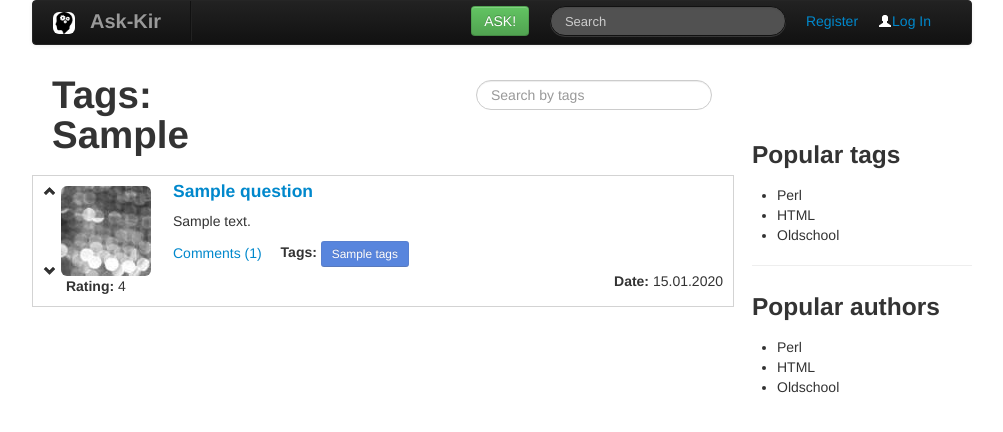
After one commit to kirill-m/web-dz, a Django app: template templates/tags.html in a window 1280 px wide. The commit adds this page. Shown: the top 432 px of the page, without its empty margins (138-1141 px from the left). Run offline with Django 3.2, Linux system fonts and the light colour scheme; the template is opened without the code that fills it: most values are stand-ins (such as "Sample title", 1, 10 or a date in 2020); some libraries are stand-ins or nearby versions.

Commit message:
dz3. tags added

```diff
--- a/ask_kir/urls.py
+++ b/ask_kir/urls.py
@@ -1,7 +1,7 @@
 # -*- coding: utf-8 -*-
 from django.conf.urls import patterns, include, url
 from django.contrib import admin
-from hello_django.views import index, register, hello_world, login, ask, test, question, add
+from hello_django.views import index, register, hello_world, login, ask, test, question, add, tags
 
 urlpatterns = patterns('',
     # Examples:
@@ -17,4 +17,5 @@
     url(r'^question/(?P<pk>[0-9]+)?/?$', question, name='question'),
     url(r'^test/$', test, name='test'),
     url(r'^add/$', add, name='add'),
+    url(r'^tags/(P<tag>)?$', tags, name='tags'),
 )
--- a/templates/base.html
+++ b/templates/base.html
@@ -2,6 +2,7 @@
 <html>
   <head>
     <title>Ask_Kir</title>
+    <link rel="shortcut icon" type="image/x-icon" href="/media/mind.png" />
     <meta name="viewport" content="width=device-width, initial-scale=1.0">
     <script src="http://code.jquery.com/jquery.js"></script>
     <script scr="http://ask-kir.ru/bootstrap/js/bootstrap.js"></script>
@@ -13,10 +14,10 @@
 	   <div class="navbar navbar-inverse">
 	     <div class="navbar-inner">
      	       <div class="container">
-                 <a class="brand" href="http://ask-kir.ru"><strong>Ask-Kir</strong></a>
+                 <a class="brand" href="http://ask-kir.ru"><img class="img-rounded" src="/media/mind.png" style="width:22px; height:22px; background-color:white;"/><strong style="margin-left:15px;">Ask-Kir</strong></a>
     		 <ul class="nav">
       		 <li class="divider-vertical"></li>
-		 <a class="btn btn-success" style="margin-left: 300px;" href="/ask">ASK!</a>
+		 <a class="btn btn-success" style="margin-left: 270px;" href="/ask">ASK!</a>
       		 </ul>
   		  <form class="navbar-search pull-right">
   		    <input type="text" class="search-query" placeholder="Search">
--- a/templates/index2.html
+++ b/templates/index2.html
@@ -26,7 +26,7 @@
                        <a class="question__comment" href="{% url "question" question.id %}">Comments ({{ question.answer_set.count  }})</a>
 		       <span class="question__tags-title"><b>Tags:</b></span>
 			{% for tags in question.tags_set.all %}
-			<a class="question__tags btn btn-primary btn-small disabled" href="#">{{ tags }}</a>
+			<a class="question__tags btn btn-primary btn-small disabled" href="{% url "tags" %}?tag={{ tags  }}">{{ tags }}</a>
 			{% endfor %}
 			<span class="question__date"><b>Date: </b>{{ question.created|date:"d.m.Y" }}</span>
                      </div>
--- a/templates/question.html
+++ b/templates/question.html
@@ -13,7 +13,7 @@
                       <div class="well"><p class="question__text">{{ question.text  }}</p></div>
                        <span class="question__tags-title"><b>Tags:</b></span>
 			 {% for tags in question.tags_set.all %}
-                        <a class="question__tags btn btn-primary btn-small disabled" href="#">{{ tags  }}</a>
+                        <a class="question__tags btn btn-primary btn-small disabled" href="{% url "tags" %}?tag={{ tags  }}">{{ tags  }}</a>
 			{% endfor %}
                         <span class="question__date"><b>Date: </b>{{ question.created|date:"d.m.Y" }}</span>
                      </div>
@@ -26,7 +26,7 @@
                         <a class="rateup" href="#"><i class="icon-chevron-up"></i></a>
                         <img src="/media/std_avatar_90-90.jpg" class="img-rounded">
                         <a class="ratedown1" href="#"><i class="icon-chevron-down"></i></a>
-                        <span class="rating"><b>Rating: </b>{{ answer.rating  }}</span>
+                        <span class="rating"><b>Rating: </b>{{ answer.rating }}</span>
                      </div>
                      <div class="answer__right">
                        <p class="answer__text">{{ answer.text }}</p>
--- /dev/null
+++ b/templates/tags.html
@@ -0,0 +1,28 @@
+{% extends 'base.html' %}
+{% block main  %}
+           <div class="span3"><h1>Tags: {{ tag_get  }}</h1></div>
+	   <input type="text" class="search-query" placeholder="Search by tags" style="float: right;  margin-top: 15px;">
+	      {% for question in tag_get.question.all %}
+                   <div class="question">
+                     <div class="question__left">
+                        <a class="rateup" href="#"><i class="icon-chevron-up"></i></a>
+                        <img src="/media/std_avatar_90-90.jpg" class="img-rounded">
+                        <a class="ratedown1" href="#"><i class="icon-chevron-down"></i></a>
+                        <span class="rating"><b>Rating: </b>{{ question.rating }}</span>
+                     </div>
+                     <div class="question__right">
+                       <h4><a class="question__title" href="{% url "question" question.id %}">{{ question }}</a></h4>
+                       <p class="question__text">{{ question.text }}</p>
+                       <a class="question__comment" href="{% url "question" question.id %}">Comments ({{ question.answer_set.count  }})</a>
+                       <span class="question__tags-title"><b>Tags:</b></span>
+                        {% for tags in question.tags_set.all %}
+                        <a class="question__tags btn btn-primary btn-small disabled" href="{% url "tags" %}?tag={{ tags  }}">{{ tags }}</a>
+                        {% endfor %}
+                        <span class="question__date"><b>Date: </b>{{ question.created|date:"d.m.Y" }}</span>
+                     </div>
+                   </div>
+                {% endfor %}
+
+
+
+{% endblock  %}
```
Also changed, not shown: hello_django/views.py (+34 -30 lines), static/media/mind.png (added).
